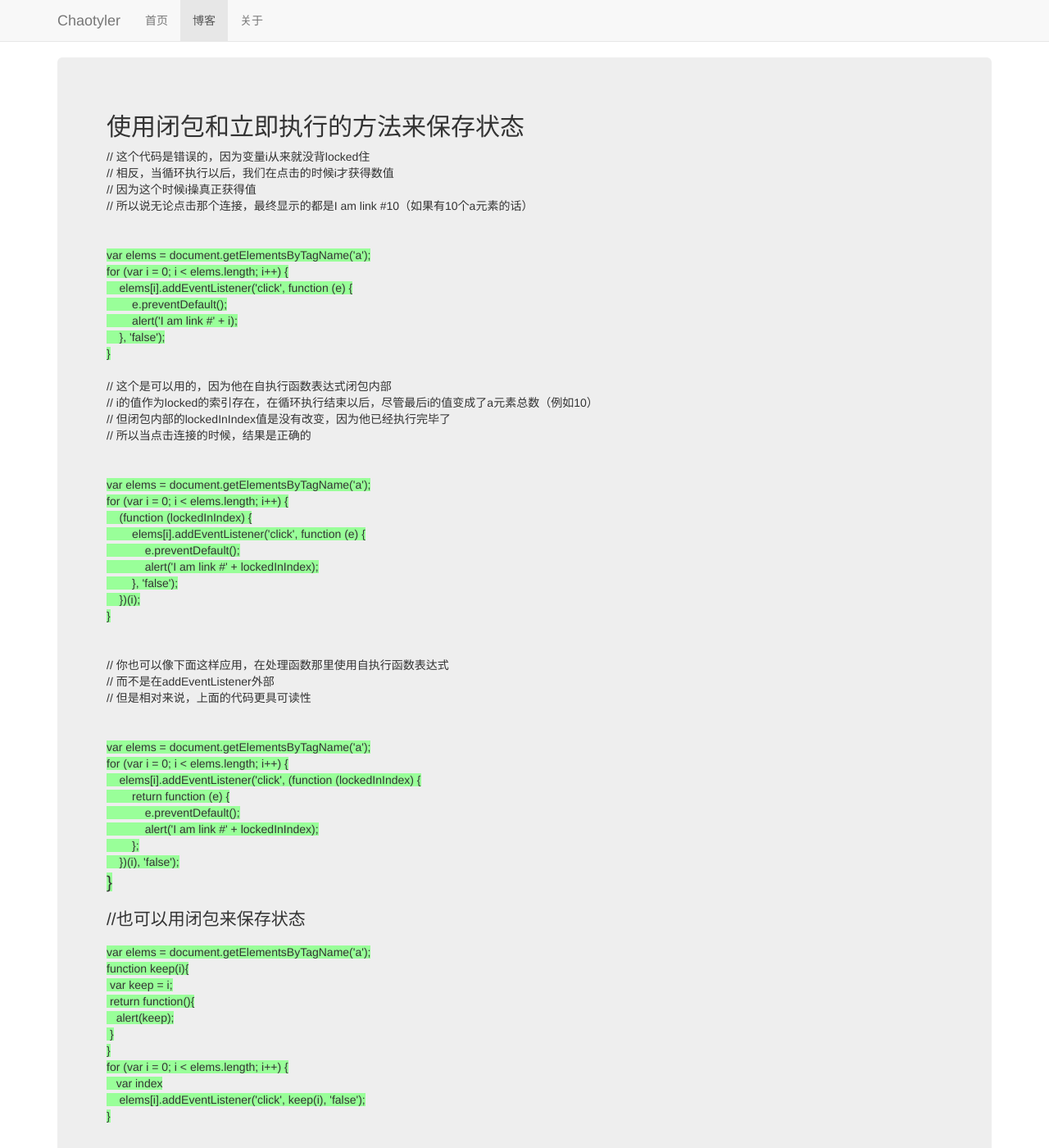
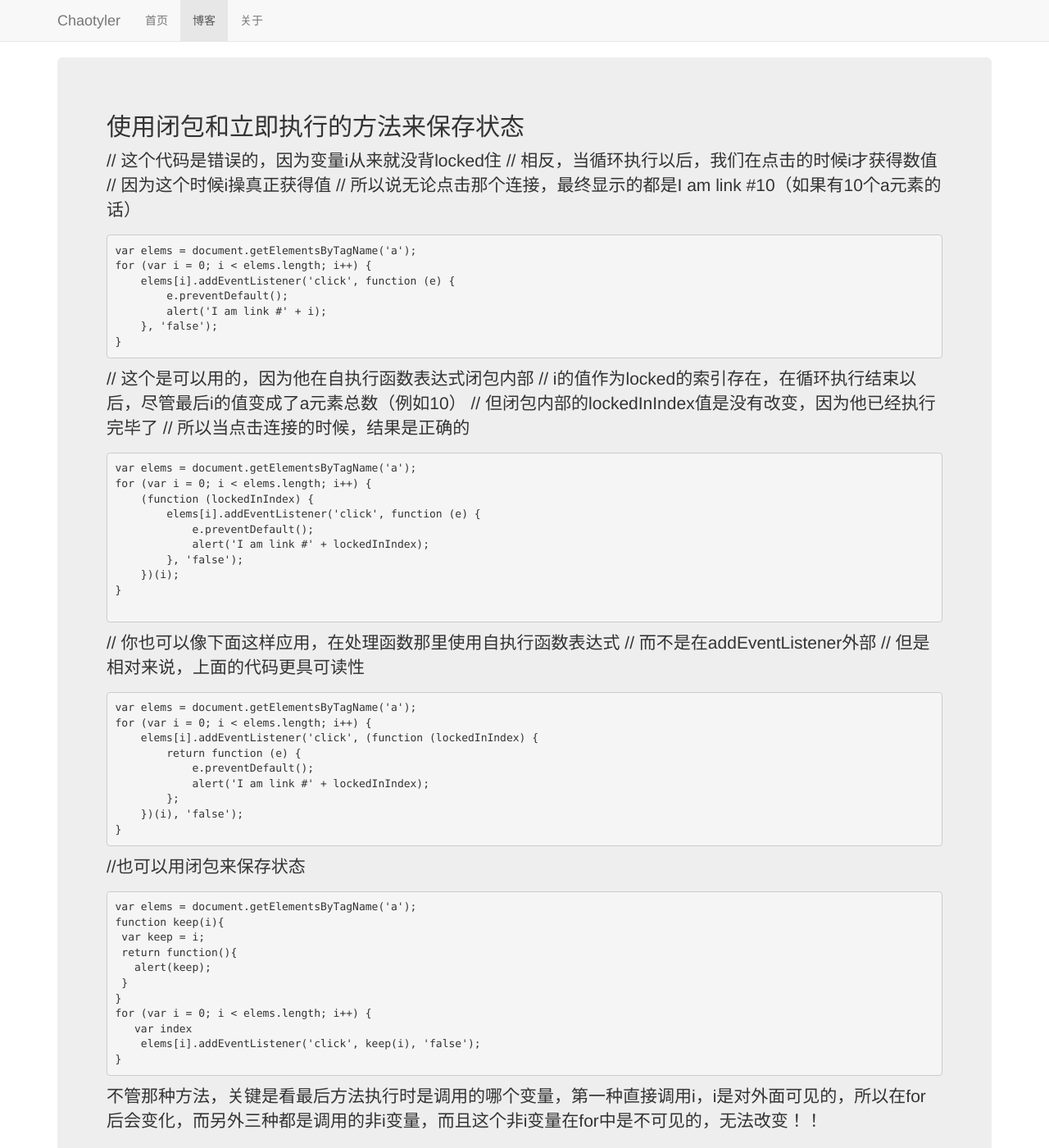
Before and after one commit to chaotyler/chaotyler.github.io, a Jekyll site: the page built from _posts/2014-11-07-1.md, in a window 1280 px wide and 1400 px high. Shown: the whole window at 82% size. Built offline with Jekyll 4.4.1, drawn with Linux system fonts in a browser that asks for light colours; Markdown is read by kramdown in place of the engine named in the settings.

Commit message:
Change a blog to MD style

```diff
--- a/_posts/2014-11-07-1.html
+++ /dev/null
@@ -1,87 +0,0 @@
----
-layout: post
-title: 使用闭包和立即执行的方法来保存状态
----
-// 这个代码是错误的，因为变量i从来就没背locked住<br />
-// 相反，当循环执行以后，我们在点击的时候i才获得数值<br />
-// 因为这个时候i操真正获得值<br />
-// 所以说无论点击那个连接，最终显示的都是I am link #10（如果有10个a元素的话）<br />
-<br />
-<br />
-
-<blockquote style="margin: 0 0 0 40px; border: none; padding: 0px;">
-</blockquote>
-<span style="background-color: rgb(153, 255, 153);">var elems = document.getElementsByTagName('a');</span><br />
-
-<blockquote style="margin: 0 0 0 40px; border: none; padding: 0px;">
-</blockquote>
-<span style="background-color: rgb(153, 255, 153);">for (var i = 0; i &lt; elems.length; i++) {</span><br />
-
-<blockquote style="margin: 0 0 0 40px; border: none; padding: 0px;">
-</blockquote>
-<span style="background-color: rgb(153, 255, 153);">&nbsp; &nbsp; elems[i].addEventListener('click', function (e) {</span><br />
-
-<blockquote style="margin: 0 0 0 40px; border: none; padding: 0px;">
-</blockquote>
-<span style="background-color: rgb(153, 255, 153);">&nbsp; &nbsp; &nbsp; &nbsp; e.preventDefault();</span><br />
-
-<blockquote style="margin: 0 0 0 40px; border: none; padding: 0px;">
-</blockquote>
-<span style="background-color: rgb(153, 255, 153);">&nbsp; &nbsp; &nbsp; &nbsp; alert('I am link #' + i);</span><br />
-
-<blockquote style="margin: 0 0 0 40px; border: none; padding: 0px;">
-</blockquote>
-<span style="background-color: rgb(153, 255, 153);">&nbsp; &nbsp; }, 'false');</span><br />
-<span style="background-color: rgb(153, 255, 153);">}</span><br />
-<br />
-// 这个是可以用的，因为他在自执行函数表达式闭包内部<br />
-// i的值作为locked的索引存在，在循环执行结束以后，尽管最后i的值变成了a元素总数（例如10）<br />
-// 但闭包内部的lockedInIndex值是没有改变，因为他已经执行完毕了<br />
-// 所以当点击连接的时候，结果是正确的<br />
-<br />
-<br />
-<span style="background-color: rgb(153, 255, 153);">var elems = document.getElementsByTagName('a');<br />
-for (var i = 0; i &lt; elems.length; i++) {<br />
-&nbsp; &nbsp; (function (lockedInIndex) {<br />
-&nbsp; &nbsp; &nbsp; &nbsp; elems[i].addEventListener('click', function (e) {<br />
-&nbsp; &nbsp; &nbsp; &nbsp; &nbsp; &nbsp; e.preventDefault();<br />
-&nbsp; &nbsp; &nbsp; &nbsp; &nbsp; &nbsp; alert('I am link #' + lockedInIndex);<br />
-&nbsp; &nbsp; &nbsp; &nbsp; }, 'false');<br />
-&nbsp; &nbsp; })(i);<br />
-}</span><br />
-<br />
-<br />
-// 你也可以像下面这样应用，在处理函数那里使用自执行函数表达式<br />
-// 而不是在addEventListener外部<br />
-// 但是相对来说，上面的代码更具可读性<br />
-<br />
-<br />
-<span style="background-color: rgb(153, 255, 153);">var elems = document.getElementsByTagName('a');<br />
-for (var i = 0; i &lt; elems.length; i++) {<br />
-&nbsp; &nbsp; elems[i].addEventListener('click', (function (lockedInIndex) {<br />
-&nbsp; &nbsp; &nbsp; &nbsp; return function (e) {<br />
-&nbsp; &nbsp; &nbsp; &nbsp; &nbsp; &nbsp; e.preventDefault();<br />
-&nbsp; &nbsp; &nbsp; &nbsp; &nbsp; &nbsp; alert('I am link #' + lockedInIndex);<br />
-&nbsp; &nbsp; &nbsp; &nbsp; };<br />
-&nbsp; &nbsp; })(i), 'false');<br />
-</span>
-<p>
-	<span style="background-color: rgb(153, 255, 153);">}</span>
-</p>
-<p>
-	//也可以用闭包来保存状态
-</p>
-<span style="background-color: rgb(153, 255, 153);">var elems = document.getElementsByTagName('a');<br />
-function keep(i){<br />
-&nbsp;var keep = i;<br />
-&nbsp;return function(){<br />
-&nbsp; &nbsp;alert(keep);<br />
-&nbsp;}<br />
-}<br />
-for (var i = 0; i &lt; elems.length; i++) {<br />
-&nbsp; &nbsp;var index<br />
-&nbsp; &nbsp; elems[i].addEventListener('click', keep(i), 'false');<br />
-}</span><br />
-<br />
-<br />
-不管那种方法，关键是看最后方法执行时是调用的哪个变量，第一种直接调用i，i是对外面可见的，所以在for后会变化，而另外三种都是调用的非i变量，而且这个非i变量在for中是不可见的，无法改变！！
```
Also changed, not shown: _posts/2014-11-07-1.md (renamed from _posts/2015-02-18-1.md, +1 -1 lines).
